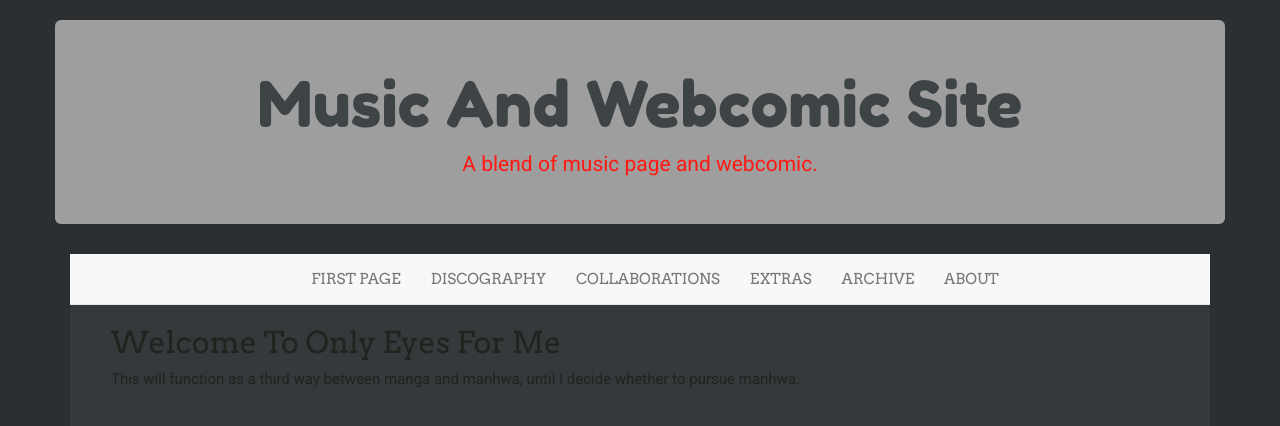
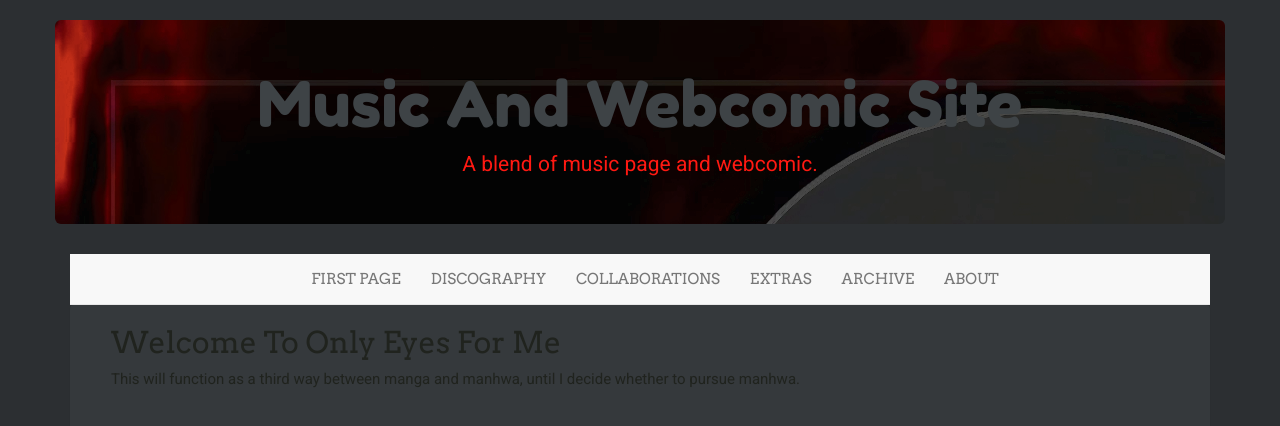
Before and after one commit to LWFlouisa/MyDiscography, a Jekyll site: the page built from index.md, in a window 1280 px wide. Shown: the top 426 px of the page. Built offline with Jekyll 4.4.1, drawn with Linux system fonts in a browser that asks for light colours; nearby versions of some CDN libraries.

Commit message:
Update comic.css

```diff
--- a/css/comic.css
+++ b/css/comic.css
@@ -58,7 +58,7 @@ body {
 /*=============================*/
 
 .jumbotron {
-  background-image: url({{ site.url }}/images/header-bg.jpg);
+  background-image: url({{ site.url }}/images/header-bg.png);
   font-family: 'Fredoka One', cursive;
 }
 
```
